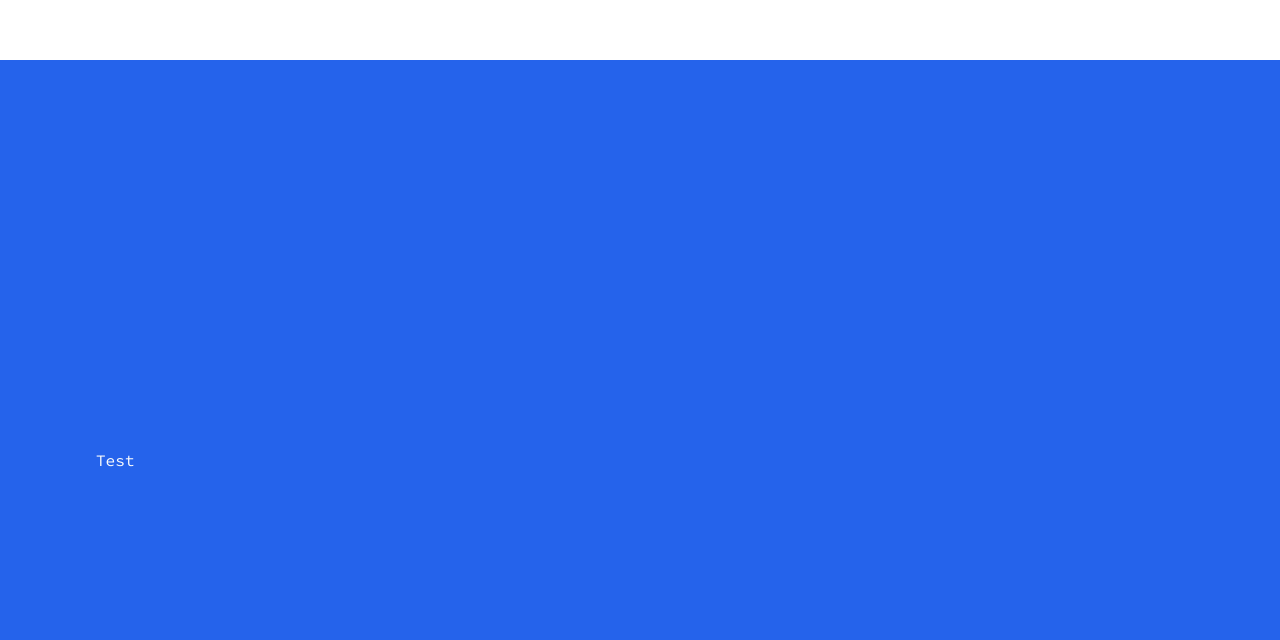
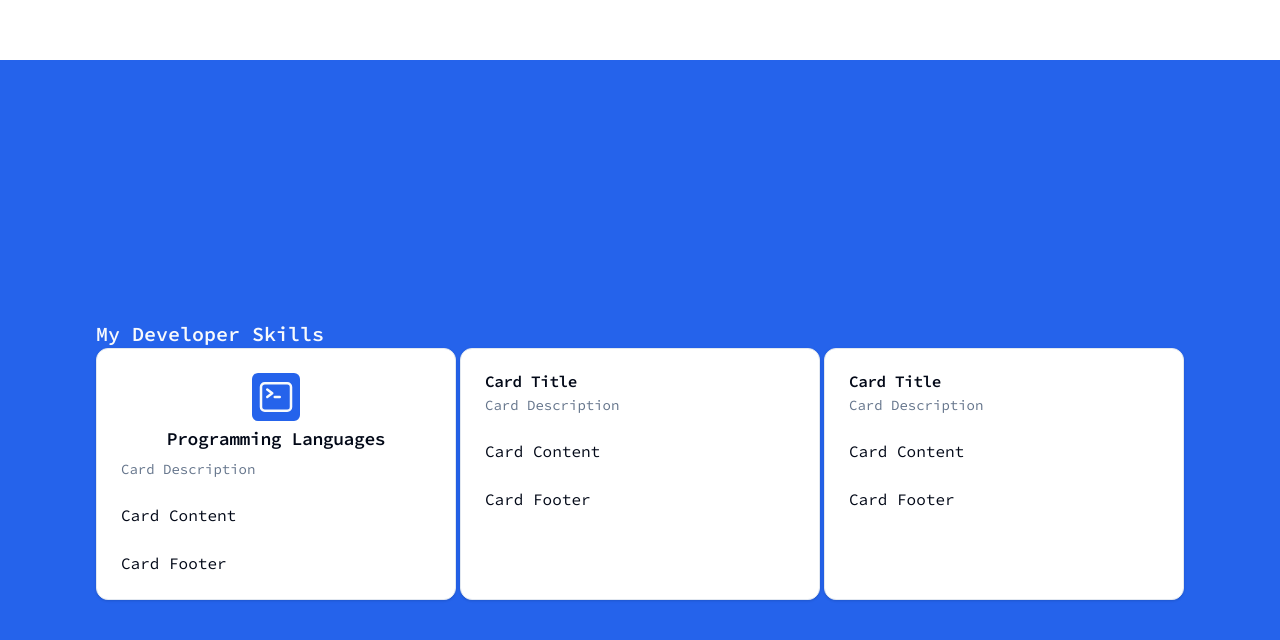
Before and after one commit to Spampa/portfolio-2.0, a Next.js app: page / in a window 1280 px wide. Shown: the part 1540-2180 px from the top of the page. Built offline with nearby package versions, Linux system fonts and the light colour scheme.

Commit message:
added card to skill section

```diff
--- a/app/_components/skills.tsx
+++ b/app/_components/skills.tsx
@@ -1,9 +1,64 @@
 import { Container } from "@/components/ui/container"
 
+import {
+    Card,
+    CardContent,
+    CardDescription,
+    CardFooter,
+    CardHeader,
+    CardTitle,
+} from "@/components/ui/card"
+
+import { Bash } from "@/components/icons"
+
+
 export const Skills = () => {
-    return(
+    return (
         <Container>
-            <h1>Test</h1>
-        </Container>
+            <h2 className="font-semibold text-xl">My Developer Skills</h2>
+            <div className="grid grid-cols-3 gap-1">
+                <Card>
+                    <CardHeader>
+                        <CardTitle>
+                            <div className="flex flex-col gap-1 items-center">
+                                <Bash className=" size-12 p-1 bg-primary text-primary-foreground rounded-md" />
+                                <h3 className=" text-lg font-semibold">Programming Languages</h3>
+                            </div>
+                        </CardTitle>
+                        <CardDescription>Card Description</CardDescription>
+                    </CardHeader>
+                    <CardContent>
+                        <p>Card Content</p>
+                    </CardContent>
+                    <CardFooter>
+                        <p>Card Footer</p>
+                    </CardFooter>
+                </Card>
+                <Card>
+                    <CardHeader>
+                        <CardTitle>Card Title</CardTitle>
+                        <CardDescription>Card Description</CardDescription>
+                    </CardHeader>
+                    <CardContent>
+                        <p>Card Content</p>
+                    </CardContent>
+                    <CardFooter>
+                        <p>Card Footer</p>
+                    </CardFooter>
+                </Card>
+                <Card>
+                    <CardHeader>
+                        <CardTitle>Card Title</CardTitle>
+                        <CardDescription>Card Description</CardDescription>
+                    </CardHeader>
+                    <CardContent>
+                        <p>Card Content</p>
+                    </CardContent>
+                    <CardFooter>
+                        <p>Card Footer</p>
+                    </CardFooter>
+                </Card>
+            </div>
+        </Container >
     )
 }
--- /dev/null
+++ b/components/icons.tsx
@@ -0,0 +1,13 @@
+import { cn } from "@/lib/utils"
+
+interface IconProps {
+    className?: string
+}
+
+export const Bash = ({className}:IconProps) => {
+    return (
+        <svg xmlns="http://www.w3.org/2000/svg" fill="none" viewBox="0 0 24 24" strokeWidth={1.5} stroke="currentColor" className={cn("size-8", className)}>
+            <path strokeLinecap="round" strokeLinejoin="round" d="m6.75 7.5 3 2.25-3 2.25m4.5 0h3m-9 8.25h13.5A2.25 2.25 0 0 0 21 18V6a2.25 2.25 0 0 0-2.25-2.25H5.25A2.25 2.25 0 0 0 3 6v12a2.25 2.25 0 0 0 2.25 2.25Z" />
+        </svg>
+    )
+}
--- /dev/null
+++ b/components/ui/card.tsx
@@ -0,0 +1,76 @@
+import * as React from "react"
+
+import { cn } from "@/lib/utils"
+
+const Card = React.forwardRef<
+  HTMLDivElement,
+  React.HTMLAttributes<HTMLDivElement>
+>(({ className, ...props }, ref) => (
+  <div
+    ref={ref}
+    className={cn(
+      "rounded-xl border bg-card text-card-foreground shadow",
+      className
+    )}
+    {...props}
+  />
+))
+Card.displayName = "Card"
+
+const CardHeader = React.forwardRef<
+  HTMLDivElement,
+  React.HTMLAttributes<HTMLDivElement>
+>(({ className, ...props }, ref) => (
+  <div
+    ref={ref}
+    className={cn("flex flex-col space-y-1.5 p-6", className)}
+    {...props}
+  />
+))
+CardHeader.displayName = "CardHeader"
+
+const CardTitle = React.forwardRef<
+  HTMLParagraphElement,
+  React.HTMLAttributes<HTMLHeadingElement>
+>(({ className, ...props }, ref) => (
+  <h3
+    ref={ref}
+    className={cn("font-semibold leading-none tracking-tight", className)}
+    {...props}
+  />
+))
+CardTitle.displayName = "CardTitle"
+
+const CardDescription = React.forwardRef<
+  HTMLParagraphElement,
+  React.HTMLAttributes<HTMLParagraphElement>
+>(({ className, ...props }, ref) => (
+  <p
+    ref={ref}
+    className={cn("text-sm text-muted-foreground", className)}
+    {...props}
+  />
+))
+CardDescription.displayName = "CardDescription"
+
+const CardContent = React.forwardRef<
+  HTMLDivElement,
+  React.HTMLAttributes<HTMLDivElement>
+>(({ className, ...props }, ref) => (
+  <div ref={ref} className={cn("p-6 pt-0", className)} {...props} />
+))
+CardContent.displayName = "CardContent"
+
+const CardFooter = React.forwardRef<
+  HTMLDivElement,
+  React.HTMLAttributes<HTMLDivElement>
+>(({ className, ...props }, ref) => (
+  <div
+    ref={ref}
+    className={cn("flex items-center p-6 pt-0", className)}
+    {...props}
+  />
+))
+CardFooter.displayName = "CardFooter"
+
+export { Card, CardHeader, CardFooter, CardTitle, CardDescription, CardContent }
```
